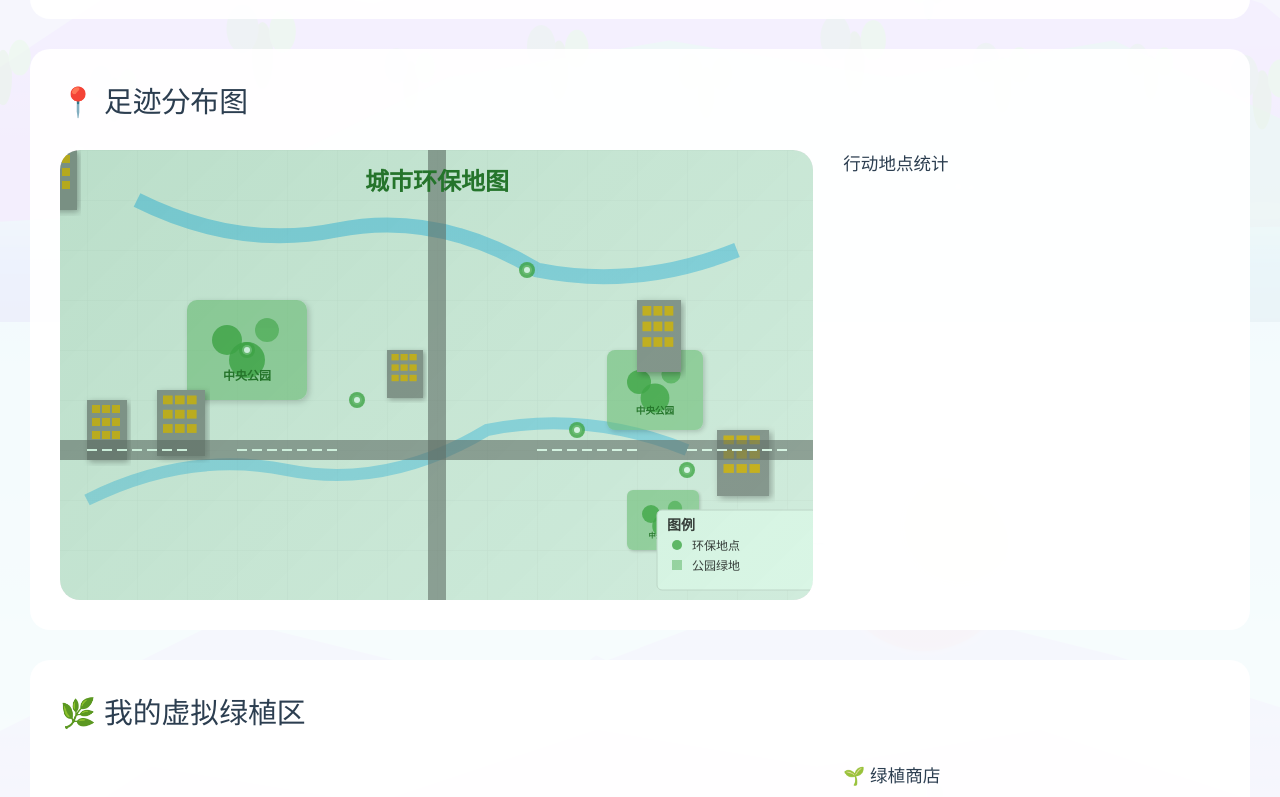
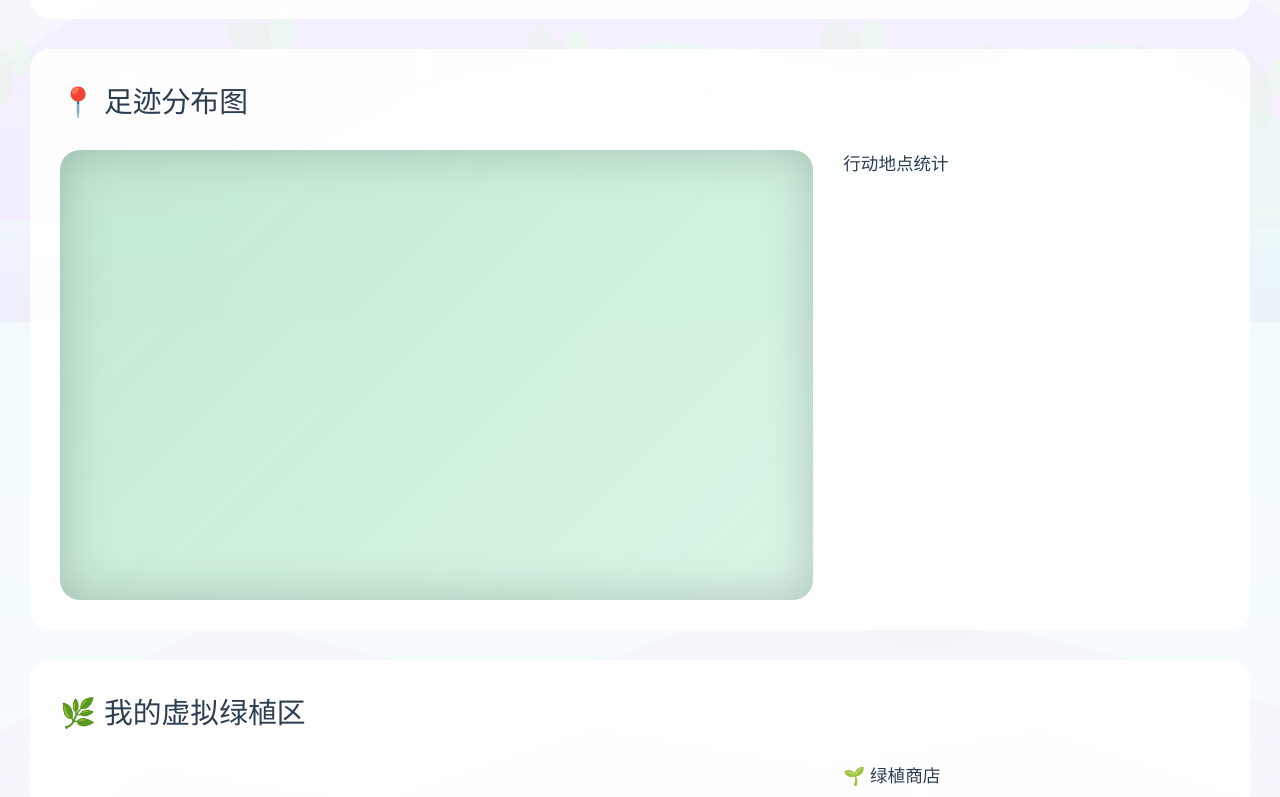
Before and after one commit to yukli-1/green-footprint, a Vue app: page /footprint-data in a window 1280 px wide. Shown: the part 478-1275 px from the top of the page. Built offline with nearby package versions, Linux system fonts and the light colour scheme.

Commit message:
移除city-map.svg引用，修复404错误

```diff
--- a/src/views/FootprintData.vue
+++ b/src/views/FootprintData.vue
@@ -36,7 +36,6 @@
         <h2>📍 足迹分布图</h2>
         <div class="map-container">
           <div class="map-visualization">
-            <img src="/images/backgrounds/city-map.svg" alt="城市地图" class="map-background"/>
             <div
               v-for="(location, index) in uniqueLocations"
               :key="index"
```
